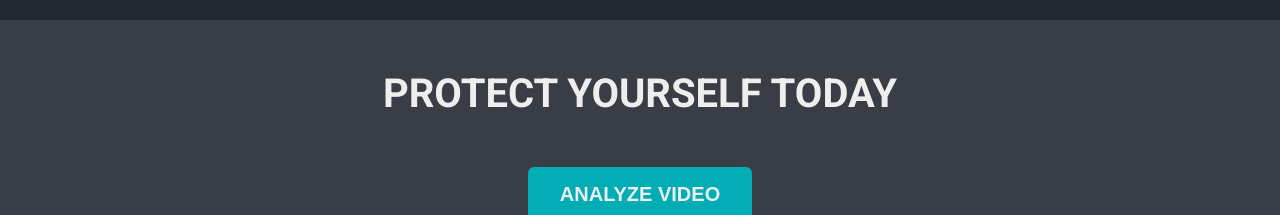
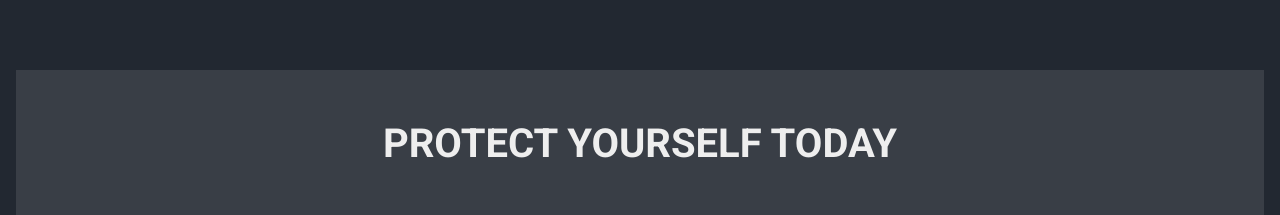
Before and after one commit to usama-365/defade-frontend, a React (Create React App) app: page / in a window 1280 px wide. Shown: the part 583-798 px from the top of the page. Built offline with nearby package versions, Linux system fonts and the light colour scheme.

Commit message:
Tweaked the homepage section a little bit

```diff
--- a/src/routes/homepage/homepage.route.jsx
+++ b/src/routes/homepage/homepage.route.jsx
@@ -69,7 +69,7 @@ export const Homepage = function () {
             </section>
             <section className="cta" id="cta">
                 <Container>
-                    <Center>
+                    <Center className="cta__container">
                         <H2>Protect yourself today</H2>
                         <Button large={true} buttonStyle={BUTTON_STYLES.accent}>Analyze video</Button>
                     </Center>
--- a/src/routes/homepage/homepage.styles.scss
+++ b/src/routes/homepage/homepage.styles.scss
@@ -63,6 +63,10 @@
 
 .cta {
   color: var(--color-white);
-  background-color: var(--color-gray);
+  background-color: var(--color-black);
   padding: 5rem 0;
+  &__container {
+    padding: 5rem;
+    background-color: var(--color-gray);
+  }
 }
--- a/src/utils/center/center.util.jsx
+++ b/src/utils/center/center.util.jsx
@@ -1,8 +1,8 @@
 import './center.styles.scss';
 
-export const Center = function ({children}) {
+export const Center = function ({children, className}) {
     return (
-        <center className="center">
+        <center className={`center ${className}`}>
             {children}
         </center>
     );
```
